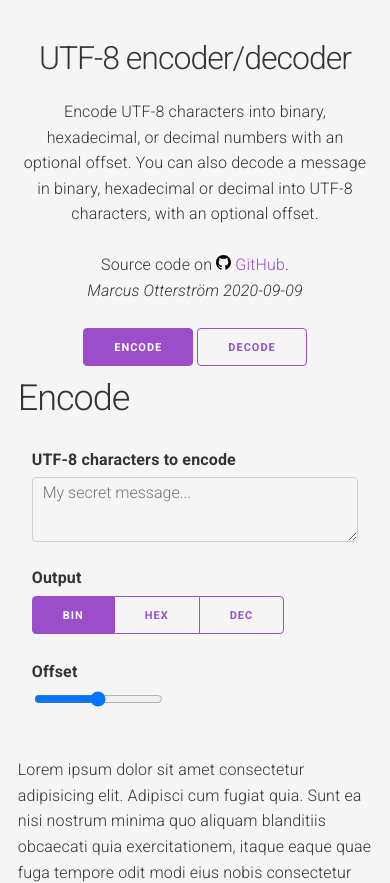
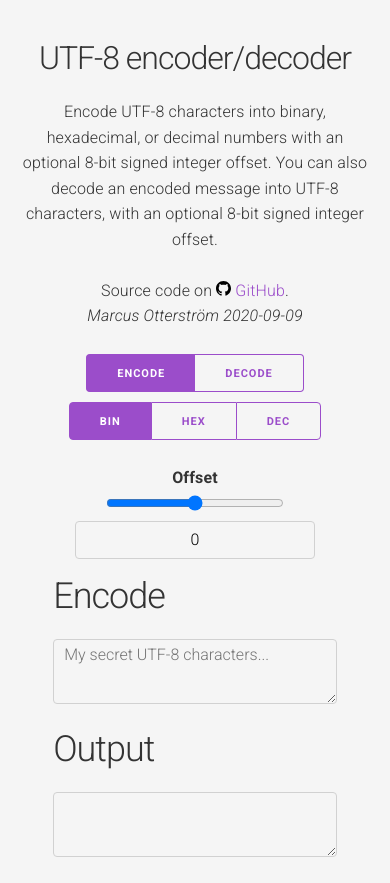
Before and after one commit to MarcusOtter/utf8-encoder, a plain HTML site: page src/index.html in a window 390 px wide. Shown: the top 883 px of the page. Drawn offline with nearby package versions, Linux system fonts and the light colour scheme.

Commit message:
Change layout
Probably the final one ish

```diff
--- a/src/css/base.css
+++ b/src/css/base.css
@@ -1,5 +1,5 @@
 main {
-    max-width: 70ch;
+    max-width: 100ch;
     padding: 2ch;
     margin: auto;
 }
--- a/src/css/main.css
+++ b/src/css/main.css
@@ -1,5 +1,4 @@
-header
-{
+header {
     text-align: center
 }
 
@@ -7,8 +6,32 @@ header .author {
     margin-bottom: 2.5rem;
 }
 
-.encode-decode-toggle {
+.settings {
     text-align: center;
+}
+
+.encode-decode-toggle button:nth-child(1) {
+    border-radius: .4rem 0 0 .4rem;
+    border-right: 0;
+}
+
+.encode-decode-toggle button:nth-child(2) {
+    border-radius: 0 .4rem .4rem 0;
+    border-left: 0;
+}
+
+.numeral-system-select button:nth-child(1) {
+    border-radius: .4rem 0 0 .4rem;
+}
+
+.numeral-system-select button:nth-child(2) {
+    border-radius: 0;
+    border-right: 0;
+    border-left: 0;
+}
+
+.numeral-system-select button:nth-child(3) {
+    border-radius: 0 .4rem .4rem 0;
 }
 
 main .button {
@@ -22,22 +45,70 @@ main .button:focus {
     background-color: #9b4dca
 }
 
-.numeral-system-select
-{
+.numeral-system-select {
     margin-bottom: 1.5rem;
 }
 
-.numeral-system-select button:nth-child(1)
-{
+.numeral-system-select button:nth-child(1) {
     border-radius: .4rem 0 0 .4rem;
 }
-.numeral-system-select button:nth-child(2)
-{
+
+.numeral-system-select button:nth-child(2) {
     border-radius: 0;
     border-right: 0;
     border-left: 0;
 }
-.numeral-system-select button:nth-child(3)
-{
+
+.numeral-system-select button:nth-child(3) {
     border-radius: 0 .4rem .4rem 0;
 }
+
+.offset-input {
+    text-align: center;
+}
+
+.offset-input input[type="range"] {
+    display: block;
+    margin: auto;
+    width: 50%;
+}
+
+.offset-input input[inputmode="numeric"] {
+    margin-top: 1rem;
+    width: 15em;
+    text-align: center;
+}
+
+.input-output-box {
+    display: flex;
+    justify-content: space-around;
+}
+
+.input-output-box .input {
+    width: 50%;
+    margin-right: 2rem;
+}
+
+.input-output-box .output {
+    width: 50%;
+    margin-left: 2rem;
+    text-align: right;
+}
+
+@media only screen and (max-width: 1000px) {
+    .input-output-box {
+        flex-direction: column;
+        align-items: center;
+    }
+
+    .input-output-box .input {
+        width: 80%;
+        margin: 0;
+    }
+
+    .input-output-box .output {
+        width: 80%;
+        text-align: left;
+        margin: 0;
+    }
+}
--- a/src/index.html
+++ b/src/index.html
@@ -18,8 +18,8 @@
         <header>
             <h1>UTF-8 encoder/decoder</h1>
             <p>
-                Encode UTF-8 characters into binary, hexadecimal, or decimal numbers with an optional offset.
-                You can also decode a message in binary, hexadecimal or decimal into UTF-8 characters, with an optional offset.
+                Encode UTF-8 characters into binary, hexadecimal, or decimal numbers with an optional 8-bit signed integer offset.
+                You can also decode an encoded message into UTF-8 characters, with an optional 8-bit signed integer offset.
             </p>
             <p>
                 Source code on
@@ -30,38 +30,33 @@
                 <em>Marcus Otterström 2020-09-09</em>
             </p>
         </header>
-        <div class="encode-decode-toggle">
-            <button class="button" id="js-encode">Encode</button>
-            <button class="button button-outline" id="js-decode">Decode</button>
+        <section class="settings">
+            <div class="encode-decode-toggle">
+                <button class="button" id="js-encode">Encode</button><button class="button button-outline" id="js-decode">Decode</button>
+            </div>
+            <div class="numeral-system-select">
+                <button id="js-binary" class="button">BIN</button><button id="js-hexadecimal" class="button button-outline">HEX</button><button id="js-decimal" class="button button-outline">DEC</button>
+            </div>
+            <label for="js-offset-input-number">Offset</label>
+            <div class="offset-input">
+                <input id="js-offset-input-range" type="range" min="-128" max="127" step="1" value="0">
+                <input id="js-offset-input-number" type="text" inputmode="numeric" min="-128" max="127" value="0">
+            </div>
+        </section>
+        <div class="input-output-box">
+            <section class="input" id="js-encode-section">
+                <h2>Encode</h2>
+                <textarea placeholder="My secret UTF-8 characters..." id="encode-input"></textarea>
+            </section>
+            <section class="input" id="js-decode-section" hidden>
+                <h2>Decode</h2>
+                <textarea placeholder="0001 1101 0001 1110" id="encode-input"></textarea>
+            </section>
+            <section class="output">
+                <h2>Output</h2>
+                <textarea readonly></textarea>
+            </section>
         </div>
-        <section id="js-encode-section">
-            <h2>Encode</h2>
-            <form>
-                <fieldset>
-                    <label for="encode-input">UTF-8 characters to encode</label>
-                    <textarea placeholder="My secret message..." id="encode-input"></textarea>
-
-                    <label>Output</label>
-                    <div class="numeral-system-select">
-                        <button class="button">BIN</button><button class="button button-outline">HEX</button><button class="button button-outline">DEC</button>
-                    </div>
-
-
-                    <label for="">Offset</label>
-                    <input type=range>
-                </fieldset>
-            </form>
-
-            <p>
-                Lorem ipsum dolor sit amet consectetur adipisicing elit. Adipisci cum fugiat quia. Sunt ea nisi nostrum minima quo aliquam blanditiis obcaecati quia exercitationem, itaque eaque quae fuga tempore odit modi eius nobis consectetur molestias sequi. Iste ad a porro quidem quas enim distinctio dolorum praesentium, cum voluptas quo at voluptatem obcaecati natus, consectetur repellat optio laborum amet quos nemo ex, accusantium voluptate ipsum. Repellat nisi cum autem pariatur asperiores vitae itaque velit consequatur quos tempora, doloribus culpa dolore facilis blanditiis deserunt est nobis, exercitationem debitis et recusandae doloremque. Mollitia, quam. Obcaecati neque inventore illo facere quisquam sit sunt itaque quod eius amet ratione placeat voluptatum nulla voluptas ducimus autem voluptates, suscipit eaque corrupti minus cum fugiat perspiciatis ex! Corrupti fuga illo odit ex accusamus! Tempore adipisci assumenda natus, esse atque, eos labore, quae pariatur nisi inventore corporis nostrum debitis ipsa consequuntur id tempora at omnis. Minus minima doloremque excepturi eligendi culpa labore temporibus maiores ducimus repellat qui fugit, eius, quae sunt, assumenda praesentium necessitatibus impedit saepe debitis consequuntur beatae ea corporis esse aliquam. Reiciendis dolor amet cum tempore asperiores modi numquam nam sint odit ducimus accusamus fugit, labore, ipsum explicabo! Porro doloremque, illum mollitia reprehenderit tempore sunt corrupti eveniet. Enim.
-            </p>
-        </section>
-        <section id="js-decode-section" hidden>
-            <h2>Decode</h2>
-            <p>
-                Lorem ipsum dolor sit, amet consectetur adipisicing elit. Ducimus dignissimos a facere quo quasi quod quas sapiente atque cumque distinctio at doloremque quos voluptatem, explicabo quaerat est nostrum animi deleniti laborum corporis consectetur impedit? Nemo porro, nam necessitatibus magnam nihil sequi. Nam ab voluptatibus maiores tenetur atque facilis, nihil optio.
-            </p>
-        </section>
     </main>
 </body>
 </html>
--- a/src/js/main.js
+++ b/src/js/main.js
@@ -4,21 +4,54 @@ const decodeButton = document.getElementById("js-decode");
 const encodeSection = document.getElementById("js-encode-section");
 const decodeSection = document.getElementById("js-decode-section");
 
+const binaryButton      = document.getElementById("js-binary");
+const hexadecimalButton = document.getElementById("js-hexadecimal");
+const decimalButton     = document.getElementById("js-decimal");
+
+const offsetRangeInput  = document.getElementById("js-offset-input-range");
+const offsetNumberInput = document.getElementById("js-offset-input-number");
+
 const buttonNotFilledClassName = "button-outline";
 
 let isEncoding = true;
+let currentNumeralSystem = "BIN";
+let currentOffset = 0;
 
-function setIsEncoding(newValue) {
-    if (isEncoding === newValue) { return; }
+function setIsEncoding(shouldEncode) {
+    if (isEncoding === shouldEncode) { return; }
 
-    encodeButton.classList.toggle(buttonNotFilledClassName, !newValue);
-    decodeButton.classList.toggle(buttonNotFilledClassName,  newValue);
+    encodeButton.classList.toggle(buttonNotFilledClassName, !shouldEncode);
+    decodeButton.classList.toggle(buttonNotFilledClassName,  shouldEncode);
 
-    encodeSection.hidden = !newValue;
-    decodeSection.hidden =  newValue;
+    encodeSection.hidden = !shouldEncode;
+    decodeSection.hidden =  shouldEncode;
 
-    isEncoding = newValue;
+    isEncoding = shouldEncode;
+}
+
+function setNumeralSystem(newSystem) {
+    binaryButton.classList.toggle(buttonNotFilledClassName, newSystem !== "BIN");
+    hexadecimalButton.classList.toggle(buttonNotFilledClassName, newSystem !== "HEX");
+    decimalButton.classList.toggle(buttonNotFilledClassName, newSystem !== "DEC");
+
+    currentNumeralSystem = newSystem;
+}
+
+function updateOffsetValue(newOffset) {
+    offsetRangeInput.value = newOffset;
+    offsetNumberInput.value = newOffset;
+
+    currentOffset = newOffset;
 }
 
 encodeButton.onclick = () => setIsEncoding(true);
 decodeButton.onclick = () => setIsEncoding(false);
+
+binaryButton     .onclick = () => setNumeralSystem("BIN");
+hexadecimalButton.onclick = () => setNumeralSystem("HEX");
+decimalButton    .onclick = () => setNumeralSystem("DEC");
+
+offsetRangeInput .oninput = () => updateOffsetValue(offsetRangeInput.value);
+offsetNumberInput.oninput = () => updateOffsetValue(offsetNumberInput.value);
+
+updateOffsetValue(0);
```
